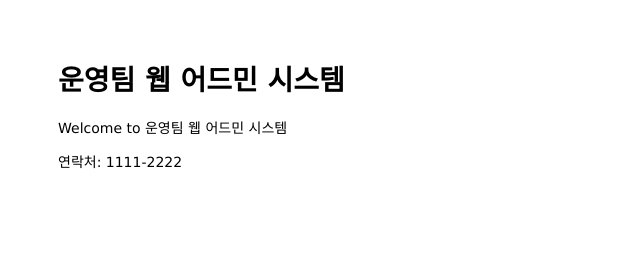
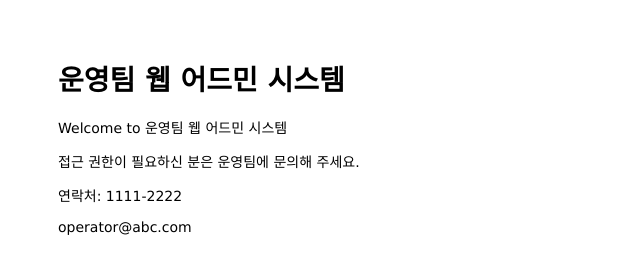
Before and after one commit to hmbass/mastering-git-github, a website: page public/index.html in a window 1280 px wide. Shown: the whole page, without its empty margins (0-640 px from the left). Drawn offline with Linux system fonts and the light colour scheme.

Commit message:
change in main page

```diff
--- a/public/index.html
+++ b/public/index.html
@@ -8,10 +8,12 @@
 <body>
   <h1>운영팀 웹 어드민 시스템</h1>  <!-- 2 -->
   <p>Welcome to 운영팀 웹 어드민 시스템</p>   <!-- 3 -->
+  <p>접근 권한이 필요하신 분은 운영팀에 문의해 주세요.</p>
 </body>
 
 <footer>
   <p>연락처: 1111-2222</p>
+  <p>operator@abc.com</p>
 </footer>
 
 </html>
```
